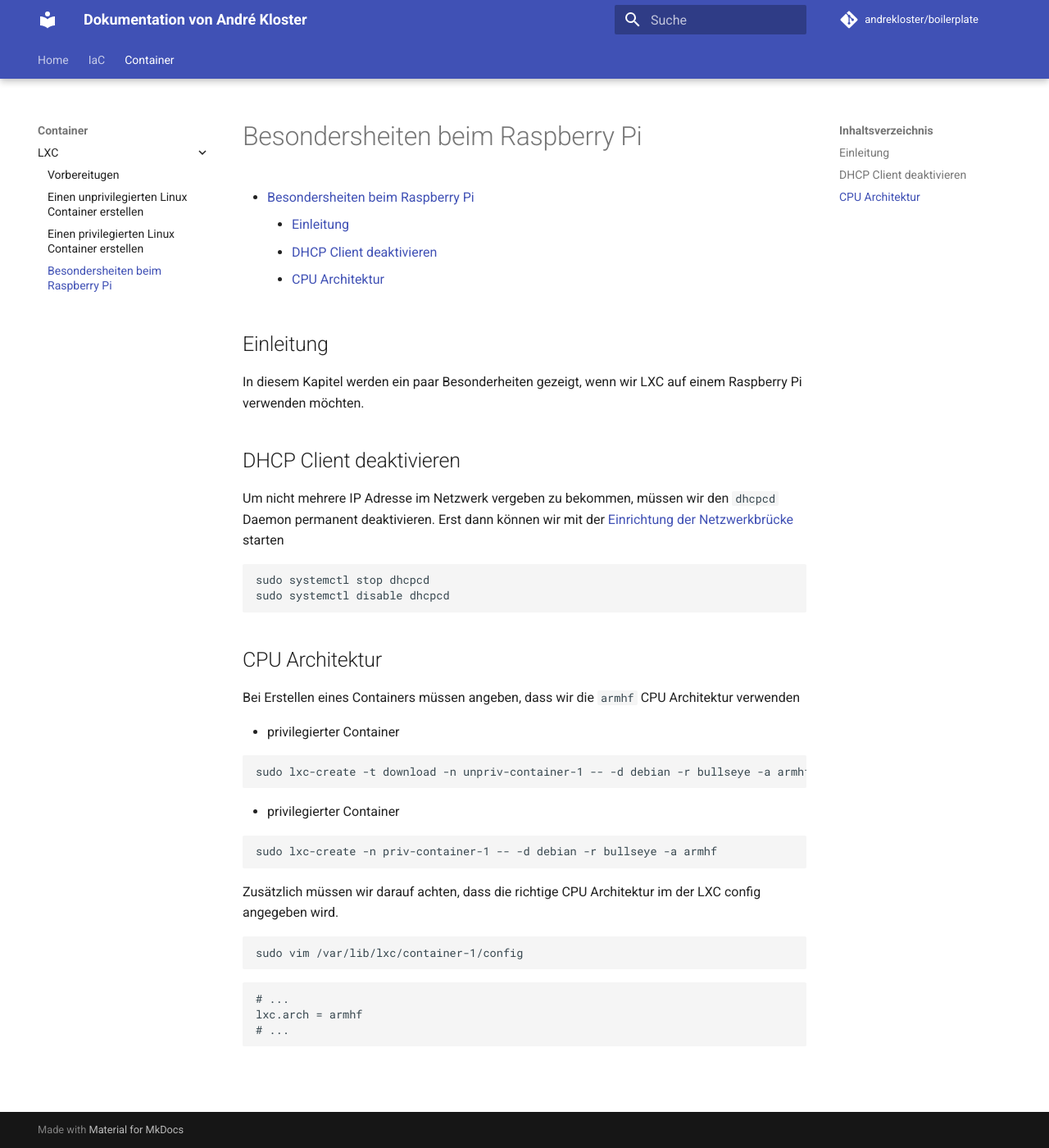
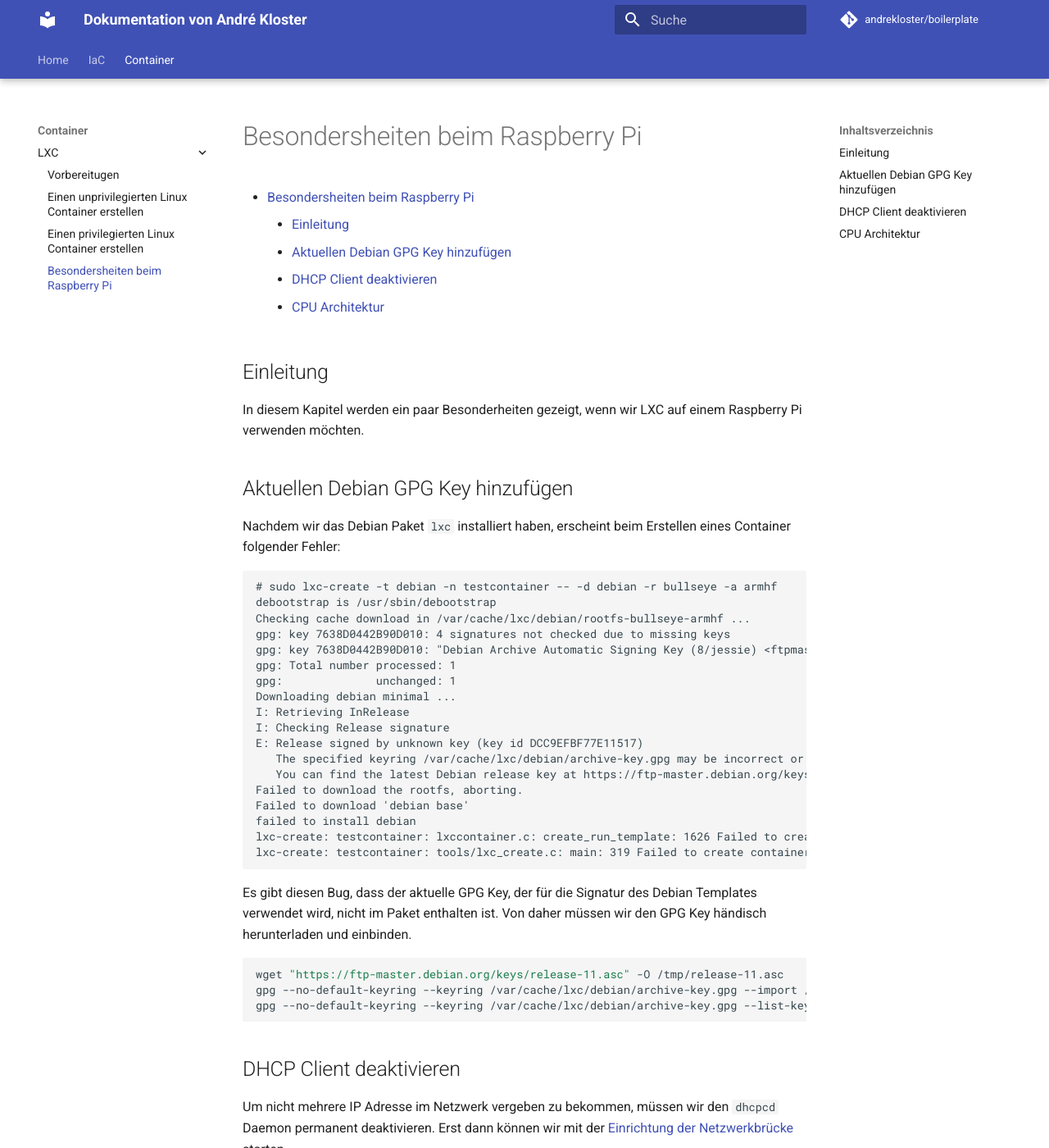
Before and after one commit to andrekloster/andrekloster-docs, an MkDocs documentation site: the page built from docs/container/lxc/raspberrypi.md, in a window 1280 px wide and 1400 px high. Shown: the whole window at 82% size. Built offline with MkDocs 1.6.1 and Material for MkDocs 9.7.7, drawn with Linux system fonts in a browser that asks for light colours; comment, search, counter and statistics services are not loaded.

Commit message:
container/lxc/raspberrypi angepasst

````diff
--- a/docs/container/lxc/raspberrypi.md
+++ b/docs/container/lxc/raspberrypi.md
@@ -4,6 +4,39 @@
 
 ## Einleitung
 In diesem Kapitel werden ein paar Besonderheiten gezeigt, wenn wir LXC auf einem Raspberry Pi verwenden möchten.
+
+## Aktuellen Debian GPG Key hinzufügen
+Nachdem wir das Debian Paket `lxc` installiert haben, erscheint beim Erstellen eines Container folgender Fehler:
+
+```
+# sudo lxc-create -t debian -n testcontainer -- -d debian -r bullseye -a armhf
+debootstrap is /usr/sbin/debootstrap
+Checking cache download in /var/cache/lxc/debian/rootfs-bullseye-armhf ...
+gpg: key 7638D0442B90D010: 4 signatures not checked due to missing keys
+gpg: key 7638D0442B90D010: "Debian Archive Automatic Signing Key (8/jessie) <ftpmaster@debian.org>" not changed
+gpg: Total number processed: 1
+gpg:              unchanged: 1
+Downloading debian minimal ...
+I: Retrieving InRelease
+I: Checking Release signature
+E: Release signed by unknown key (key id DCC9EFBF77E11517)
+   The specified keyring /var/cache/lxc/debian/archive-key.gpg may be incorrect or out of date.
+   You can find the latest Debian release key at https://ftp-master.debian.org/keys.html
+Failed to download the rootfs, aborting.
+Failed to download 'debian base'
+failed to install debian
+lxc-create: testcontainer: lxccontainer.c: create_run_template: 1626 Failed to create container from template
+lxc-create: testcontainer: tools/lxc_create.c: main: 319 Failed to create container testcontainer
+```
+
+Es gibt diesen Bug, dass der aktuelle GPG Key, der für die Signatur des Debian Templates verwendet wird, nicht im Paket enthalten ist.
+Von daher müssen wir den GPG Key händisch herunterladen und einbinden.
+
+```shell
+wget "https://ftp-master.debian.org/keys/release-11.asc" -O /tmp/release-11.asc
+gpg --no-default-keyring --keyring /var/cache/lxc/debian/archive-key.gpg --import /tmp/release-11.asc
+gpg --no-default-keyring --keyring /var/cache/lxc/debian/archive-key.gpg --list-key
+```
 
 ## DHCP Client deaktivieren
 Um nicht mehrere IP Adresse im Netzwerk vergeben zu bekommen, müssen wir den `dhcpcd` Daemon permanent deaktivieren.
````
